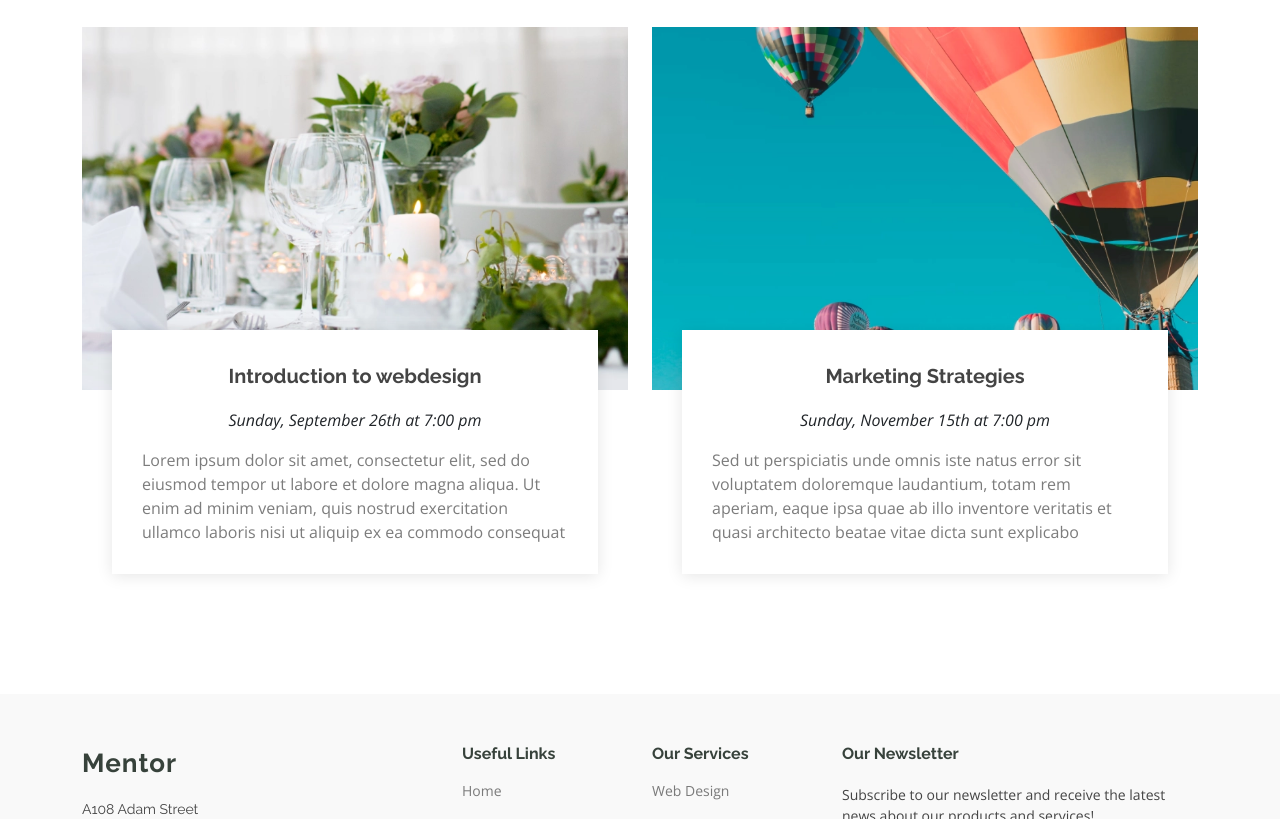
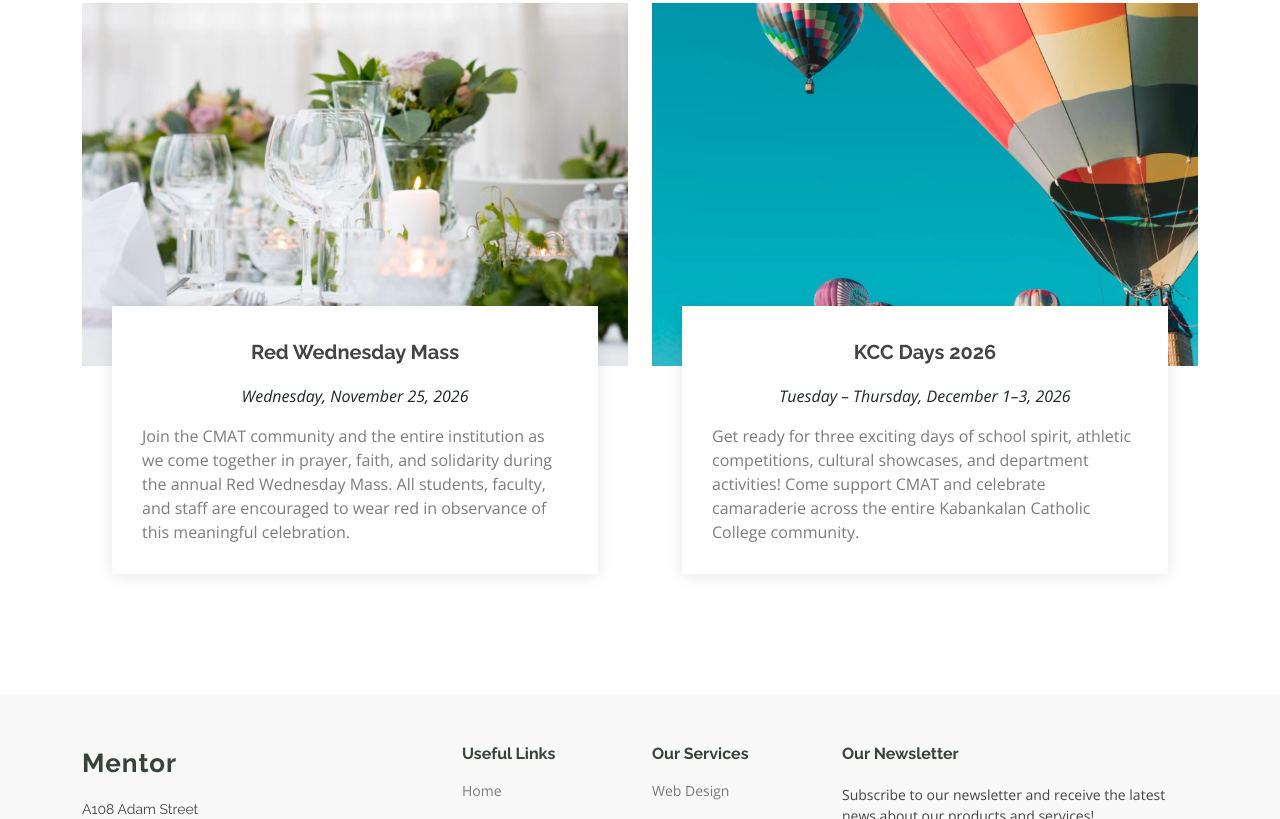
Before and after one commit to Joshua143-design/Calderon-project-2, a plain HTML site: page events.html in a window 1280 px wide. Shown: the part 474-1293 px from the top of the page. Drawn offline with nearby package versions, Linux system fonts and the light colour scheme.

Commit message:
added events and upcoming events

```diff
--- a/events.html
+++ b/events.html
@@ -15,7 +15,9 @@
   <!-- Fonts -->
   <link href="https://fonts.googleapis.com" rel="preconnect">
   <link href="https://fonts.gstatic.com" rel="preconnect" crossorigin>
-  <link href="https://fonts.googleapis.com/css2?family=Open+Sans:ital,wght@0,300;0,400;0,500;0,600;0,700;0,800;1,300;1,400;1,500;1,600;1,700;1,800&family=Poppins:ital,wght@0,100;0,200;0,300;0,400;0,500;0,600;0,700;0,800;0,900;1,100;1,200;1,300;1,400;1,500;1,600;1,700;1,800;1,900&family=Raleway:ital,wght@0,100;0,200;0,300;0,400;0,500;0,600;0,700;0,800;0,900;1,100;1,200;1,300;1,400;1,500;1,600;1,700;1,800;1,900&display=swap" rel="stylesheet">
+  <link
+    href="https://fonts.googleapis.com/css2?family=Open+Sans:ital,wght@0,300;0,400;0,500;0,600;0,700;0,800;1,300;1,400;1,500;1,600;1,700;1,800&family=Poppins:ital,wght@0,100;0,200;0,300;0,400;0,500;0,600;0,700;0,800;0,900;1,100;1,200;1,300;1,400;1,500;1,600;1,700;1,800;1,900&family=Raleway:ital,wght@0,100;0,200;0,300;0,400;0,500;0,600;0,700;0,800;0,900;1,100;1,200;1,300;1,400;1,500;1,600;1,700;1,800;1,900&display=swap"
+    rel="stylesheet">
 
   <!-- Vendor CSS Files -->
   <link href="assets/vendor/bootstrap/css/bootstrap.min.css" rel="stylesheet">
@@ -58,7 +60,8 @@
           <li class="dropdown"><a href="#"><span>Dropdown</span> <i class="bi bi-chevron-down toggle-dropdown"></i></a>
             <ul>
               <li><a href="#">Dropdown 1</a></li>
-              <li class="dropdown"><a href="#"><span>Deep Dropdown</span> <i class="bi bi-chevron-down toggle-dropdown"></i></a>
+              <li class="dropdown"><a href="#"><span>Deep Dropdown</span> <i
+                    class="bi bi-chevron-down toggle-dropdown"></i></a>
                 <ul>
                   <li><a href="#">Deep Dropdown 1</a></li>
                   <li><a href="#">Deep Dropdown 2</a></li>
@@ -91,7 +94,8 @@
           <div class="row d-flex justify-content-center text-center">
             <div class="col-lg-8">
               <h1>Events</h1>
-              <p class="mb-0">Odio et unde deleniti. Deserunt numquam exercitationem. Officiis quo odio sint voluptas consequatur ut a odio voluptatem. Sit dolorum debitis veritatis natus dolores. Quasi ratione sint. Sit quaerat ipsum dolorem.</p>
+              <p class="mb-0">Stay updated on upcoming celebrations, liturgical gatherings, and student activities at
+                the College of Management, Accountancy, and Technology (CMAT) in Kabankalan Catholic College.</p>
             </div>
           </div>
         </div>
@@ -112,36 +116,43 @@
       <div class="container" data-aos="fade-up">
 
         <div class="row">
+          <!-- Event 1: Red Wednesday Mass -->
           <div class="col-md-6 d-flex align-items-stretch">
             <div class="card">
               <div class="card-img">
-                <img src="assets/img/event/event-item-1.webp" alt="...">
+                <img src="assets/img/event/event-item-1.webp" alt="Red Wednesday Mass">
               </div>
               <div class="card-body">
-                <h5 class="card-title"><a href="">Introduction to webdesign</a></h5>
-                <p class="fst-italic text-center">Sunday, September 26th at 7:00 pm</p>
-                <p class="card-text">Lorem ipsum dolor sit amet, consectetur elit, sed do eiusmod tempor ut labore et dolore magna aliqua. Ut enim ad minim veniam, quis nostrud exercitation ullamco laboris nisi ut aliquip ex ea commodo consequat</p>
+                <h5 class="card-title"><a href="">Red Wednesday Mass</a></h5>
+                <p class="fst-italic text-center">Wednesday, November 25, 2026</p>
+                <p class="card-text">Join the CMAT community and the entire institution as we come together in prayer,
+                  faith, and solidarity during the annual Red Wednesday Mass. All students, faculty, and staff are
+                  encouraged to wear red in observance of this meaningful celebration.</p>
               </div>
             </div>
           </div>
+
+          <!-- Event 2: KCC Days -->
           <div class="col-md-6 d-flex align-items-stretch">
             <div class="card">
               <div class="card-img">
-                <img src="assets/img/event/event-item-2.webp" alt="...">
+                <img src="assets/img/event/event-item-2.webp" alt="KCC Days 2026">
               </div>
               <div class="card-body">
-                <h5 class="card-title"><a href="">Marketing Strategies</a></h5>
-                <p class="fst-italic text-center">Sunday, November 15th at 7:00 pm</p>
-                <p class="card-text">Sed ut perspiciatis unde omnis iste natus error sit voluptatem doloremque laudantium, totam rem aperiam, eaque ipsa quae ab illo inventore veritatis et quasi architecto beatae vitae dicta sunt explicabo</p>
+                <h5 class="card-title"><a href="">KCC Days 2026</a></h5>
+                <p class="fst-italic text-center">Tuesday – Thursday, December 1–3, 2026</p>
+                <p class="card-text">Get ready for three exciting days of school spirit, athletic competitions, cultural
+                  showcases, and department activities! Come support CMAT and celebrate camaraderie across the entire
+                  Kabankalan Catholic College community.</p>
               </div>
             </div>
-
           </div>
         </div>
 
       </div>
 
     </section><!-- /Events Section -->
+
 
   </main>
 
@@ -209,14 +220,16 @@
         <!-- All the links in the footer should remain intact. -->
         <!-- You can delete the links only if you've purchased the pro version. -->
         <!-- Licensing information: https://bootstrapmade.com/license/ -->
-        Designed by <a href="https://bootstrapmade.com/">BootstrapMade</a> | <a href="https://bootstrapmade.com/tools/">DevTools</a>
+        Designed by <a href="https://bootstrapmade.com/">BootstrapMade</a> | <a
+          href="https://bootstrapmade.com/tools/">DevTools</a>
       </div>
     </div>
 
   </footer>
 
   <!-- Scroll Top -->
-  <a href="#" id="scroll-top" class="scroll-top d-flex align-items-center justify-content-center"><i class="bi bi-arrow-up-short"></i></a>
+  <a href="#" id="scroll-top" class="scroll-top d-flex align-items-center justify-content-center"><i
+      class="bi bi-arrow-up-short"></i></a>
 
   <!-- Preloader -->
   <div id="preloader"></div>
```
Also changed, not shown: trainers.html (+27 -13 lines).
